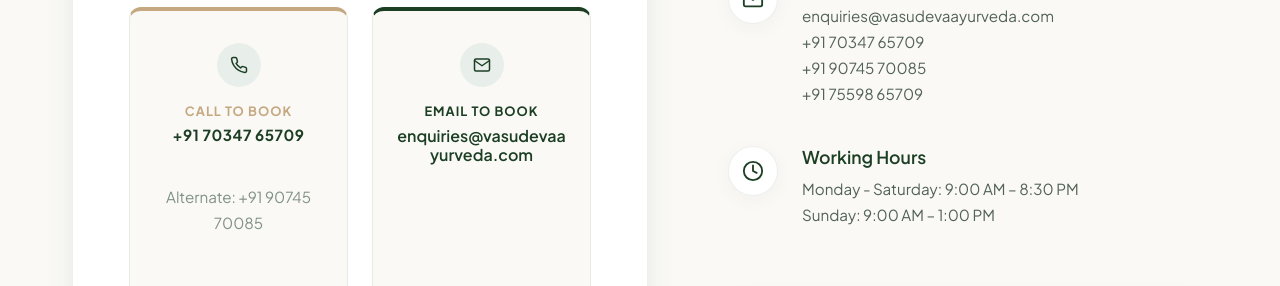
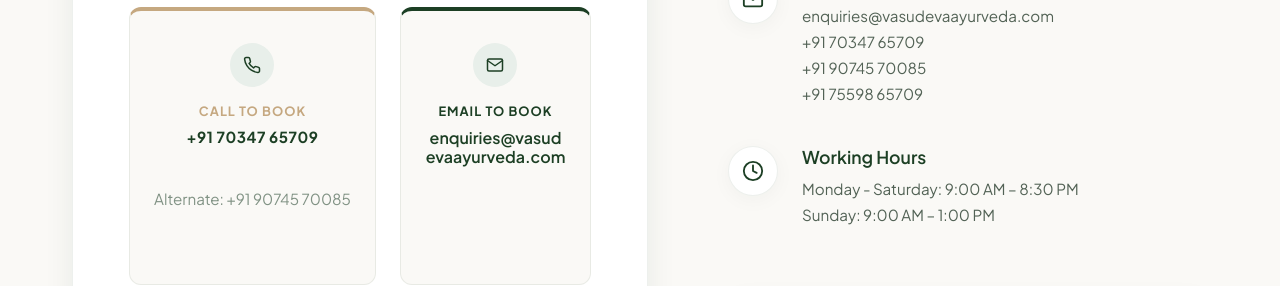
Before and after one commit to BK0005/Vasudeva-Ayurveda, a website: page index.html in a window 1280 px wide. Shown: the part 4870-5156 px from the top of the page. Drawn offline with nearby package versions, Linux system fonts and the light colour scheme; a web font is replaced by a local one.

Commit message:
Adjust pathway value spacing and prevent alternate phone number wrap

```diff
--- a/assets/css/style.css
+++ b/assets/css/style.css
@@ -1495,7 +1495,7 @@ textarea.form-control {
   font-size: 1.2rem;
   color: var(--primary-green);
   font-weight: 700;
-  margin: 0;
+  margin: 0.5rem 0 0 0;
   line-height: 1.2;
   letter-spacing: 0.5px;
   word-break: break-word;
@@ -1519,7 +1519,8 @@ textarea.form-control {
 .pathway-subtext {
   font-size: 0.8rem;
   color: var(--text-light);
-  margin: 4px 0 0 0;
+  margin: 8px 0 0 0;
+  white-space: nowrap;
 }
 
 .pathway-subtext a {
```
